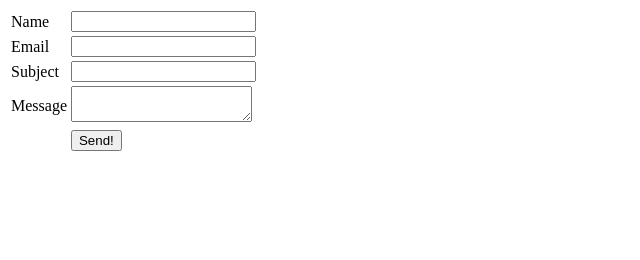
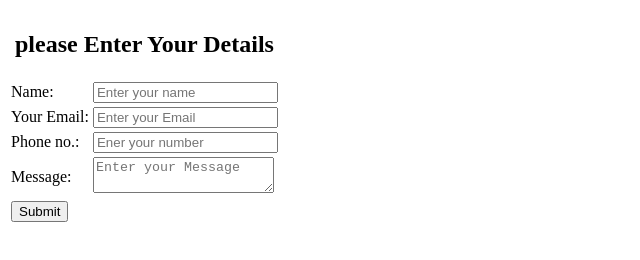
Before and after one commit to Girishkd124/cv, a plain HTML site: page c.html in a window 1280 px wide. Shown: the whole page, without its empty margins (0-640 px from the left). Drawn offline with Linux system fonts and the light colour scheme.

Commit message:
Update c.html

```diff
--- a/c.html
+++ b/c.html
@@ -4,7 +4,7 @@
     <title>Contact me</title>
 </head>
 <body>
-    <!-- <form action="mailto:recipient@example.com" method="get" enctype="text/plain"></form>
+     <form action="mailto:recipient@example.com" method="get" enctype="text/plain"></form>
     <table>
      <tr>
     <th colspan="2"><h2> please Enter Your Details</h2></th>
@@ -27,39 +27,7 @@
         </tr>
         <tr><td><input type="submit"></td></tr>
      </table>
-    </form> -->
-    <FORM Action="mailto:you@hotmail.com?Subject=Hi" METHOD="POST">
-        <table width="200" border="0">
-            <tr>
-                <td>Name </td>
-                <td><input type="text" name="name" id="name"/></td>
-                <td>&nbsp;</td>
-                <td>&nbsp;</td>
-            </tr>
-            <tr>
-                <td>Email </td>
-                <td><input type="text" name="email" id="email"/></td>
-                <td>&nbsp;</td>
-                <td>&nbsp;</td>
-            </tr>
-            <tr>
-                <td>Subject </td>
-                <td><input type="text" name="subject" id="subject"/></td>
-                <td>&nbsp;</td>
-                <td>&nbsp;</td>
-            </tr>
-            <tr>
-                <td>Message</td>
-                <td><textarea></textarea></td>
-                <td>&nbsp;</td>
-            </tr>
-            <tr>
-                <td>&nbsp;<Br></td>
-                <td><input type="submit" class="btn1" value="Send!"></td>
-                <td></td>
-                <td>&nbsp;</td>
-            </tr>
-        </table>
-    </FORM>
+    </form>
+
 </body>
 </html>
```
